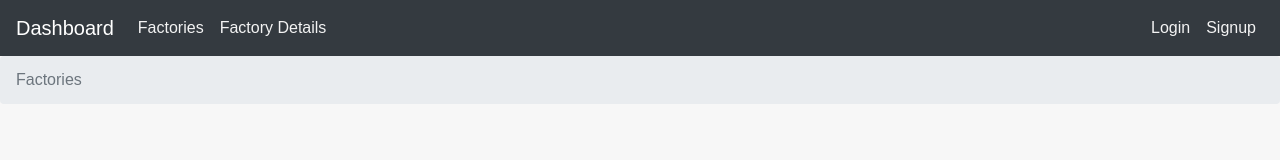
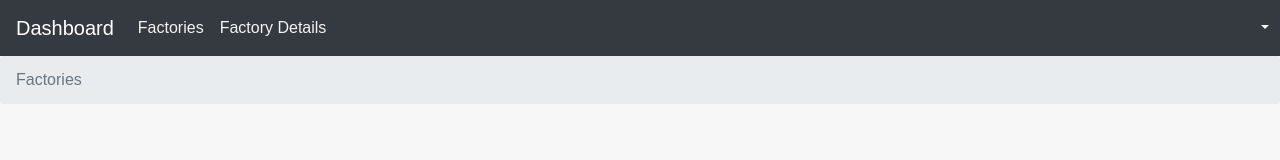
Before and after one commit to gokberkotlu/reengen-final-project, a Vue app in the folder client/: page /factories in a window 1280 px wide. Shown: the top 160 px of the page. Built offline with nearby package versions, Linux system fonts and the light colour scheme; no server answers; sample sign-in values are in the browser's storage.

Commit message:
:bug: fix: check token with name state

```diff
--- a/client/src/components/commons/Header.vue
+++ b/client/src/components/commons/Header.vue
@@ -17,22 +17,25 @@
 
                 <!-- Right aligned nav items -->
                 <b-navbar-nav class="ml-auto">
-                    <b-nav-item v-if="!$store.state.name">
+                    <b-row v-if="!$store.state.token && !$store.state.name">
+                        <b-nav-item>
                             <router-link
                             to="/login"
                             >
                                 <span>Login</span>
                             </router-link>
                         </b-nav-item>
-                    <b-nav-item v-if="!$store.state.name">
+                        <b-nav-item>
                             <router-link
                             to="/register"
                             >
                                 <span>Signup</span>
                             </router-link>
                         </b-nav-item>
+                    </b-row>
 
-                    <b-nav-item-dropdown v-if="$store.state.name" right>
+                    <b-row v-else>
+                        <b-nav-item-dropdown right>
                             <!-- Using 'button-content' slot -->
                             <template #button-content>
                                 <!-- User -->
@@ -47,6 +50,7 @@
                             </b-dropdown-item>
                             <b-dropdown-item @click="$store.dispatch('logout')">Sign Out</b-dropdown-item>
                         </b-nav-item-dropdown>
+                    </b-row>
 
                     <!-- <b-nav-item-dropdown text="Lang" right>
                         <b-dropdown-item>TR</b-dropdown-item>
```
Lines whose indentation alone changed are shown as unchanged.
